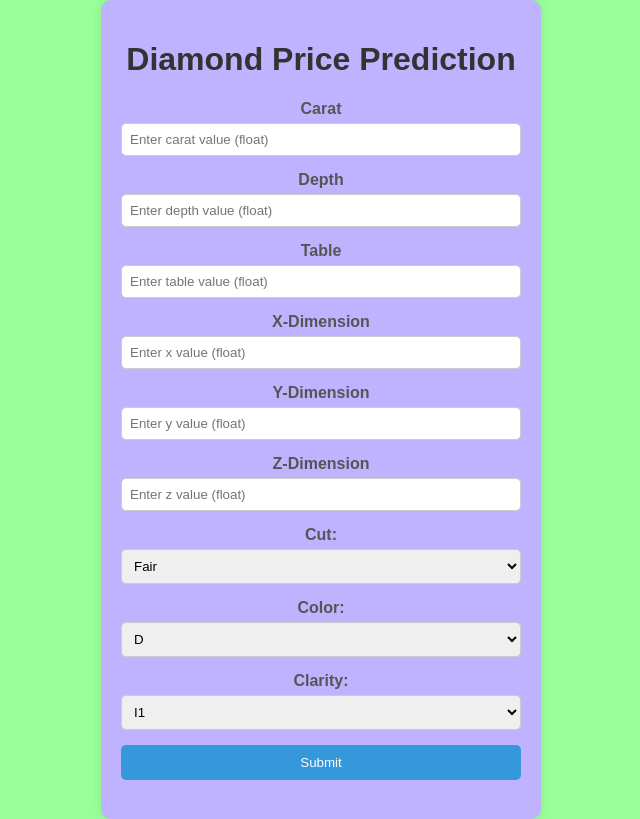
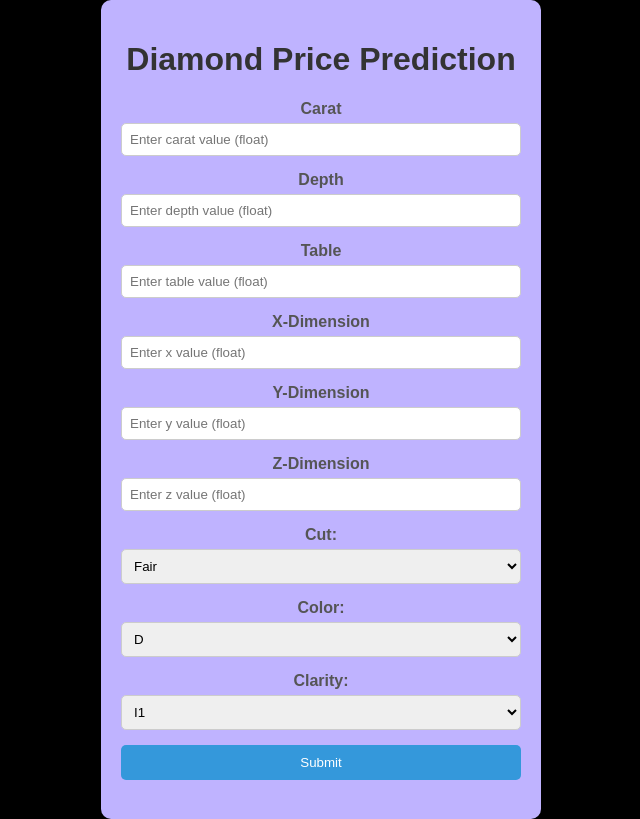
Before and after one commit to sachit16/Diamond-Price-Prediction, a Flask app: page /predict in a window 1280 px wide. Shown: the whole page, without its empty margins (319-959 px from the left). Run offline with Flask 3, Linux system fonts and the light colour scheme.

Commit message:
Update form.html

```diff
--- a/templates/form.html
+++ b/templates/form.html
@@ -10,7 +10,7 @@
     <style>
         body {
             font-family: 'Arial', sans-serif;
-            background-color: #99FF99;
+            background-color: black;
             margin: 0;
             padding: 0;
             display: flex;
```
